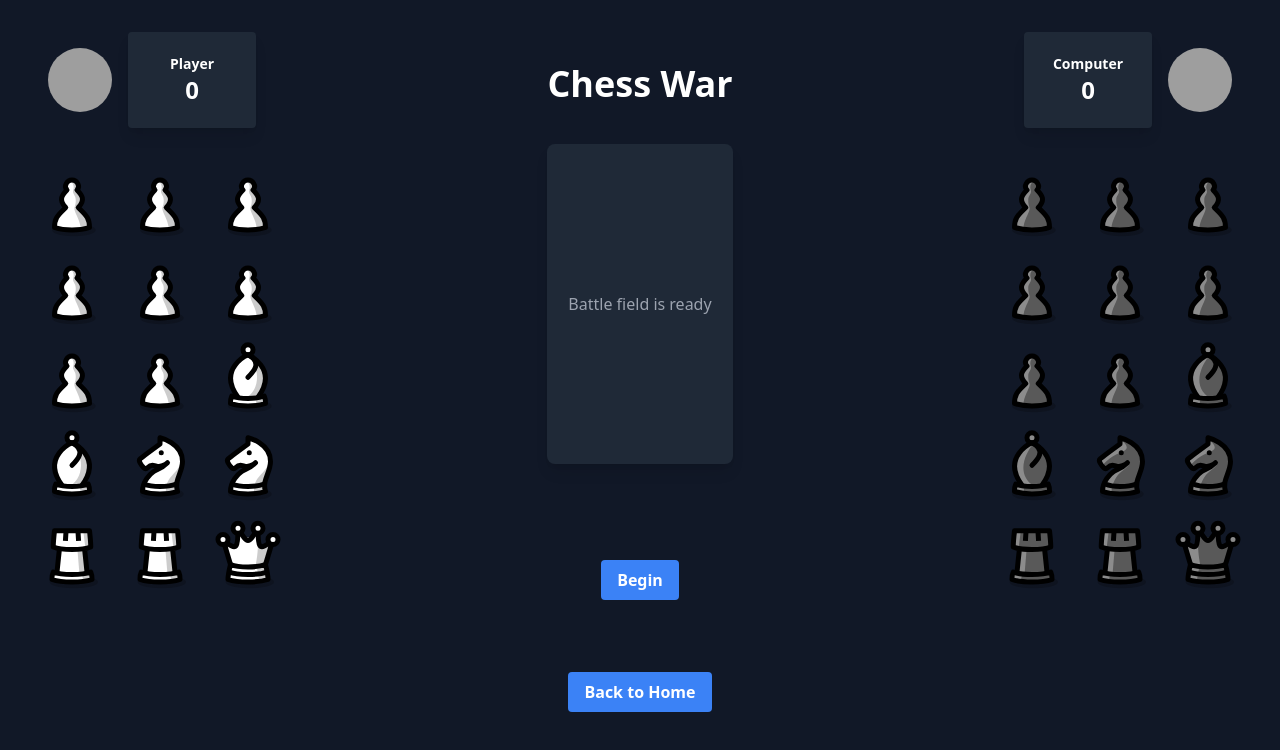
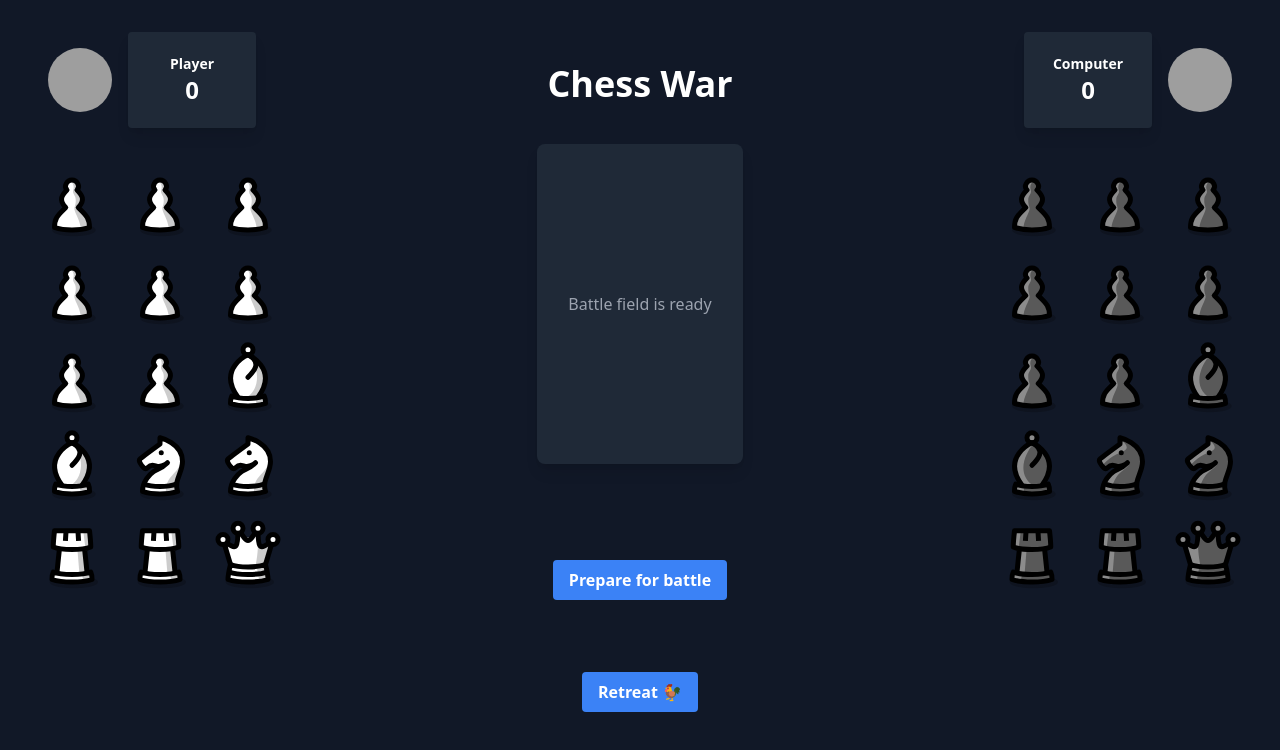
Before and after one commit to jimmacur/chess-war, a Vue app: page /game/computer in a window 1280 px wide. Shown: the top 750 px of the page. Built offline with nearby package versions, Linux system fonts and the light colour scheme; grey boxes are pictures that could not be loaded.

Commit message:
changes back to home language to retreat  🐓

```diff
--- a/src/views/PlayVsComputer.vue
+++ b/src/views/PlayVsComputer.vue
@@ -95,14 +95,14 @@
         @click="isBattleMode ? battle() : beginBattle()"
         :disabled="!canBattle"
       >
-        {{ isBattleMode ? "Battle" : "Begin" }}
+        {{ isBattleMode ? "Battle" : "Prepare for battle" }}
       </button>
     </div>
 
     <!-- Back to Home -->
     <div class="mt-10 flex justify-center">
       <router-link to="/" class="btn">
-        Back to Home
+        Retreat  🐓
       </router-link>
     </div>
   </div>
```
